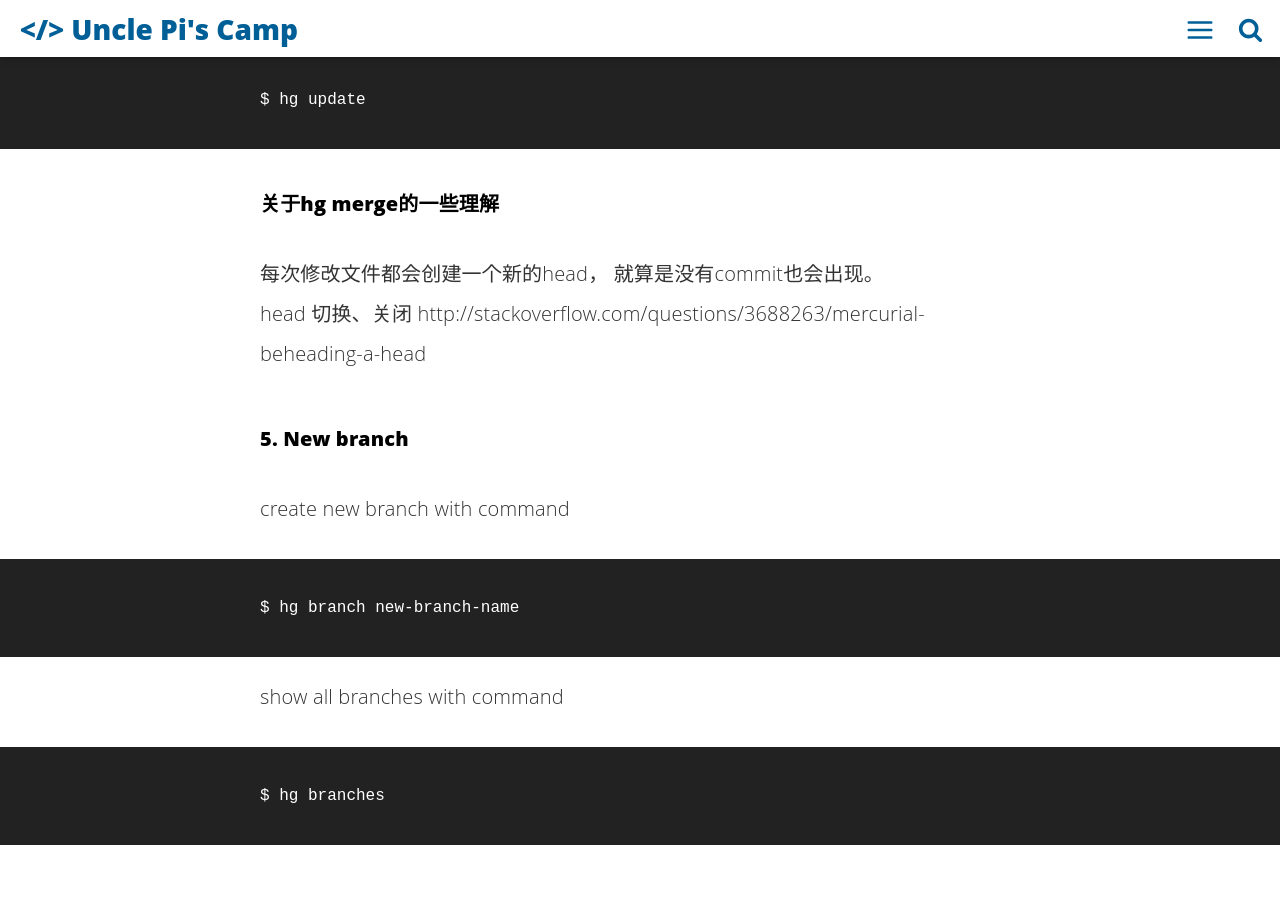
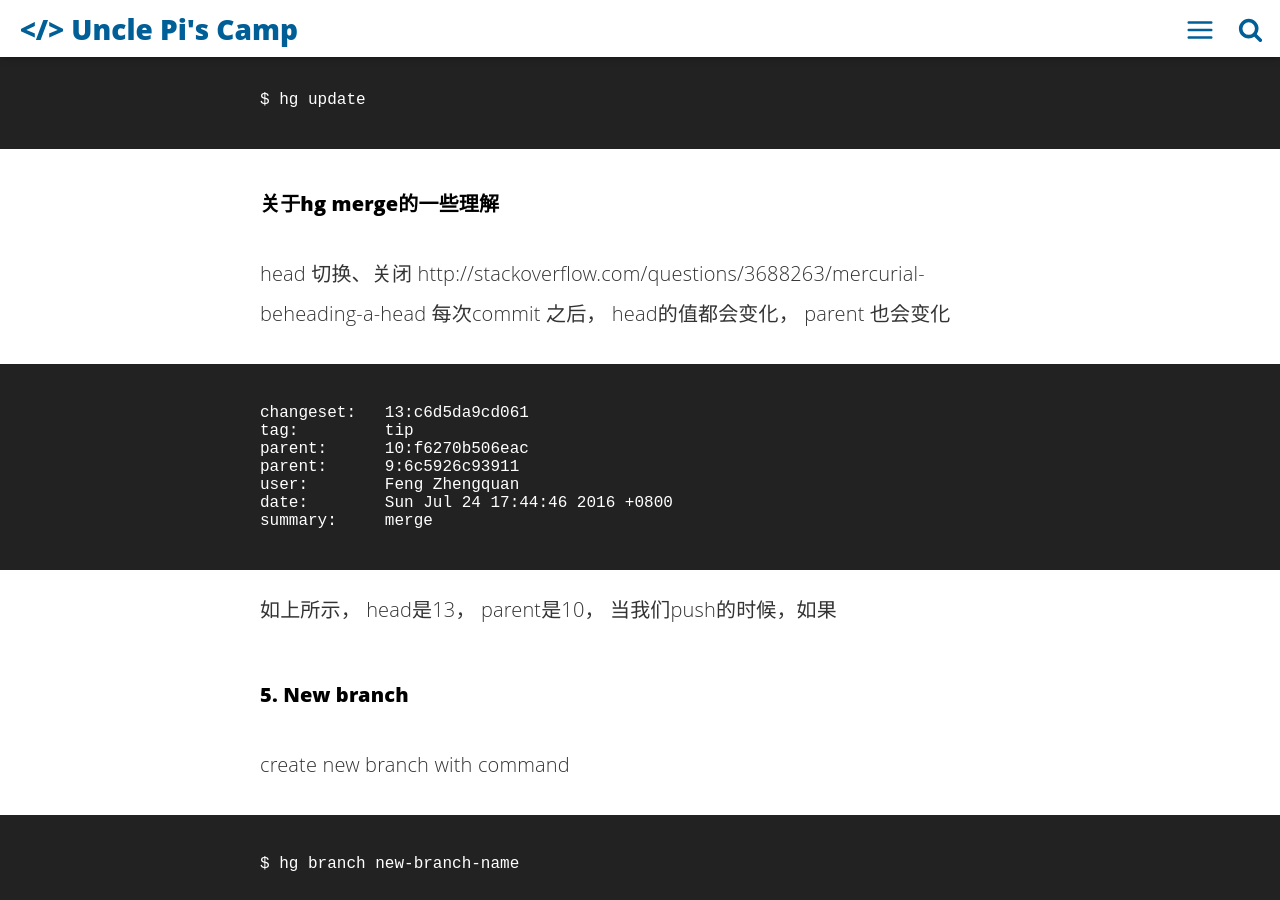
Before and after one commit to simfeng/microblog, a Jekyll site: the page built from _posts/2016-07-21-mercuial-usage.md, in a window 1280 px wide and 900 px high, scrolled down 3642 px. Built offline with Jekyll 4.4.1, drawn with Linux system fonts in a browser that asks for light colours; comment, search, counter and statistics services are not loaded.

Commit message:
modify mercurial usage

```diff
--- a/_posts/2016-07-21-mercuial-usage.md
+++ b/_posts/2016-07-21-mercuial-usage.md
@@ -88,8 +88,20 @@ Step 3: update working directory with pulled changset
 
 #### 关于hg merge的一些理解
 
-每次修改文件都会创建一个新的head， 就算是没有commit也会出现。
 head 切换、关闭 http://stackoverflow.com/questions/3688263/mercurial-beheading-a-head
+每次commit 之后， head的值都会变化， parent 也会变化
+
+    changeset:   13:c6d5da9cd061
+    tag:         tip
+    parent:      10:f6270b506eac
+    parent:      9:6c5926c93911
+    user:        Feng Zhengquan
+    date:        Sun Jul 24 17:44:46 2016 +0800
+    summary:     merge
+
+如上所示， head是13， parent是10， 当我们push的时候，如果
+
+
 
 #### 5. New branch
 
```
